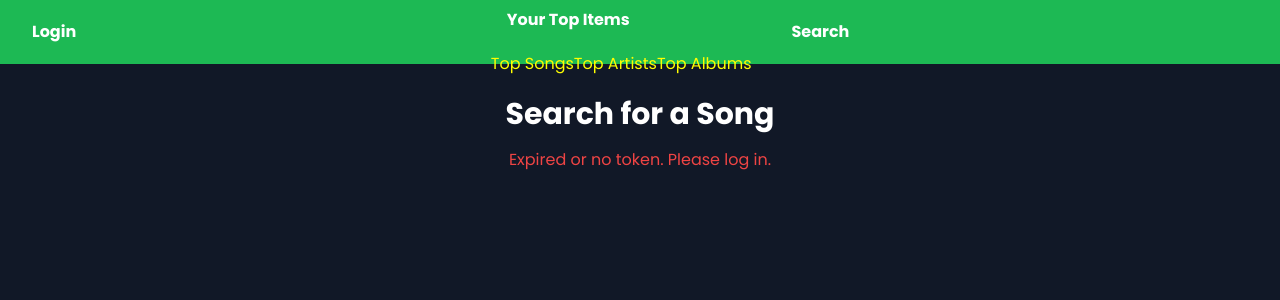
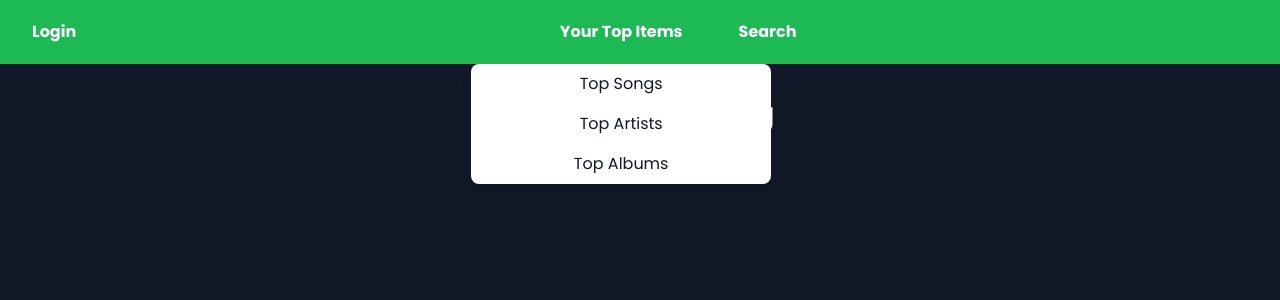
Before and after one commit to mokshsrinivas/spotify-dashboard, a React (Create React App) app: page /search in a window 1280 px wide. Both pictures are taken after a click on the button "Your Top Items". Shown: the top 300 px of the page. Built offline with nearby package versions, Linux system fonts and the light colour scheme.

Commit message:
dropdown center fix

```diff
--- a/src/App.js
+++ b/src/App.js
@@ -58,7 +58,7 @@ const App = () => {
                 Your Top Items
               </button>
               {isTopItemsDropdownOpen && (
-                <div className="dropdown-left-content show">
+                <div className="dropdown-content show">
                   <Link to="/top-songs" className="dropdown-item" onClick={closeDropdowns}>Top Songs</Link>
                   <Link to="/top-artists" className="dropdown-item" onClick={closeDropdowns}>Top Artists</Link>
                   <Link to="/top-albums" className="dropdown-item" onClick={closeDropdowns}>Top Albums</Link>
--- a/src/styles/App.css
+++ b/src/styles/App.css
@@ -86,10 +86,6 @@ body {
   right: 0; /* Position dropdown to the left of the button */
 }
 
-.dropdown-left-content {
-  right: 0; /* Position dropdown to the left of the button */
-}
-
 
 .dropdown-content.right {
   right: 0; /* Position dropdown to the right of the button */
@@ -168,14 +164,29 @@ ul {
   .search button, .playlist-search button {
     @apply mt-5;
   }
+
+  .dropdown-content {
+    @apply absolute mx-auto bg-white text-[#1DB954] rounded-lg shadow-lg hidden;
+    min-width: 300px; /* Normal dropdown size */
+    max-width: 100vw;
+    max-height: 200px;
+    overflow-y: auto;
+    z-index: 10;
+    top: 100%; /* Position the dropdown below the button */
+    left: 50%;
+    transform: translateX(-50%); /* Center the dropdown with respect to the button */
+  }
 }
+
 
 @media (max-width: 640px) {
   .dropdown-content {
-    center: 0;
-  }
-  .dropdown-left-content {
-    right: 0;
+    @apply fixed left-0 right-0 mx-auto w-full; /* Take full width and center the dropdown */
+    top: 56px; /* Position the dropdown below the navbar */
+    @apply mt-2; /* Add some margin from the navbar */
+    @apply px-4;
+    z-index: 10;
   }
 
+
 }
```
